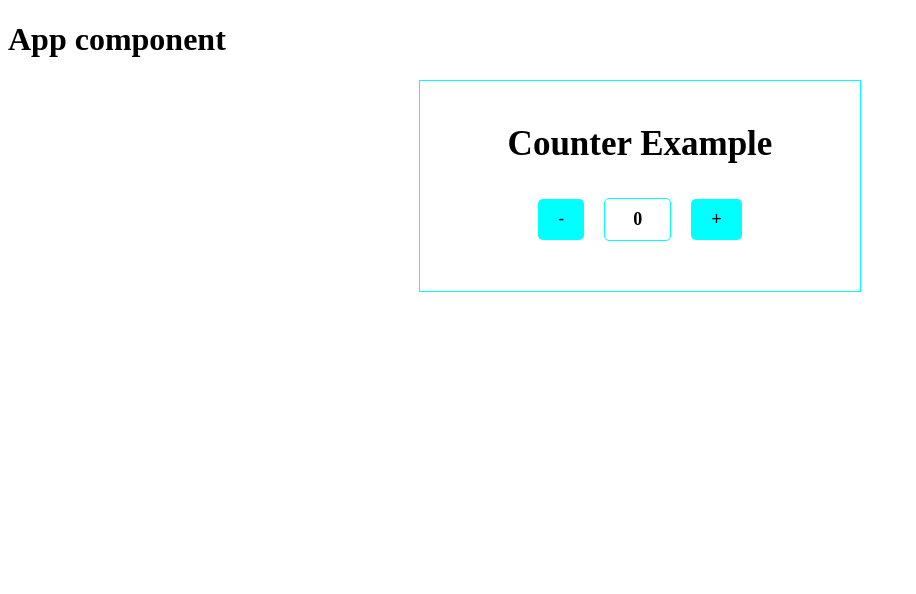
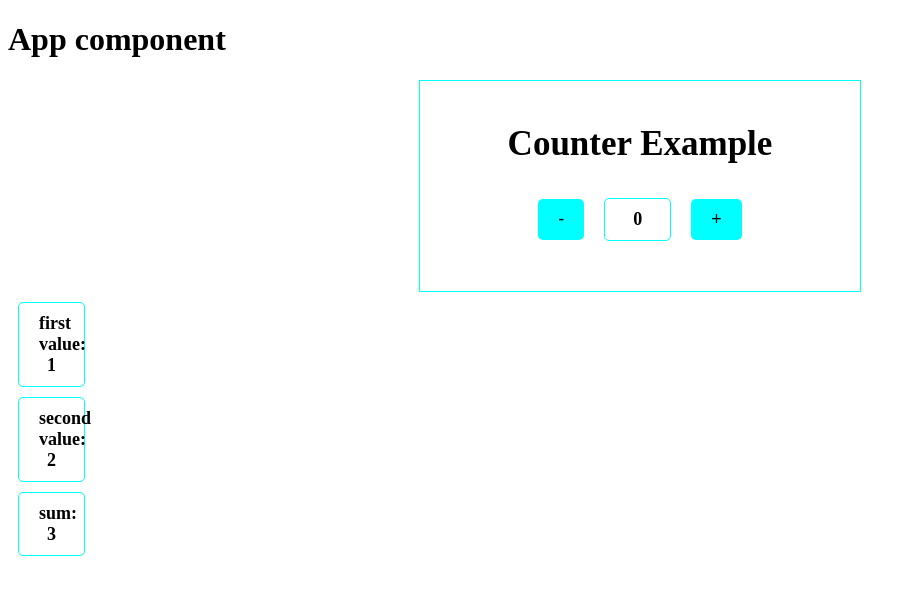
Before and after one commit to maitnt/e-comerce-angular17, an Angular app in the folder eStore/: page / in a window 1280 px wide. Shown: the top 594 px of the page, without its empty margins (0-916 px from the left). Built offline with nearby package versions, Linux system fonts and the light colour scheme.

Commit message:
feat: sum value using interpolation

```diff
--- a/eStore/src/app/form/form.component.html
+++ b/eStore/src/app/form/form.component.html
@@ -6,3 +6,7 @@
         <button (click)="counter('incr')">+</button>
     </div>
 </div>
+
+<p>first value: {{a}}</p>
+<p>second value: {{b}}</p>
+<p>sum: {{a + b}}  </p>
--- a/eStore/src/app/form/form.component.ts
+++ b/eStore/src/app/form/form.component.ts
@@ -13,4 +13,7 @@ export class FormComponent {
     type === 'incr' ? this.count++ : this.count--;
   }
 
+  a = 1;
+  b = 2;
+
 }
```
